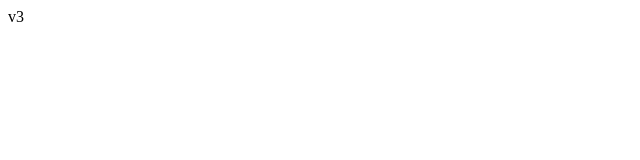
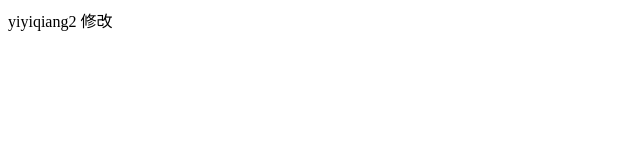
Before and after one commit to yiyiqiang2/test, a plain HTML site: page index.html in a window 1280 px wide. Shown: the whole page, without its empty margins (0-640 px from the left). Drawn offline with Linux system fonts and the light colour scheme.

Commit message:
修改文件 index.html

```diff
--- a/index.html
+++ b/index.html
@@ -5,6 +5,6 @@
 	<title>测试</title>
 </head>
 <body>
-	v3
+	yiyiqiang2 修改
 </body>
 </html>
```
